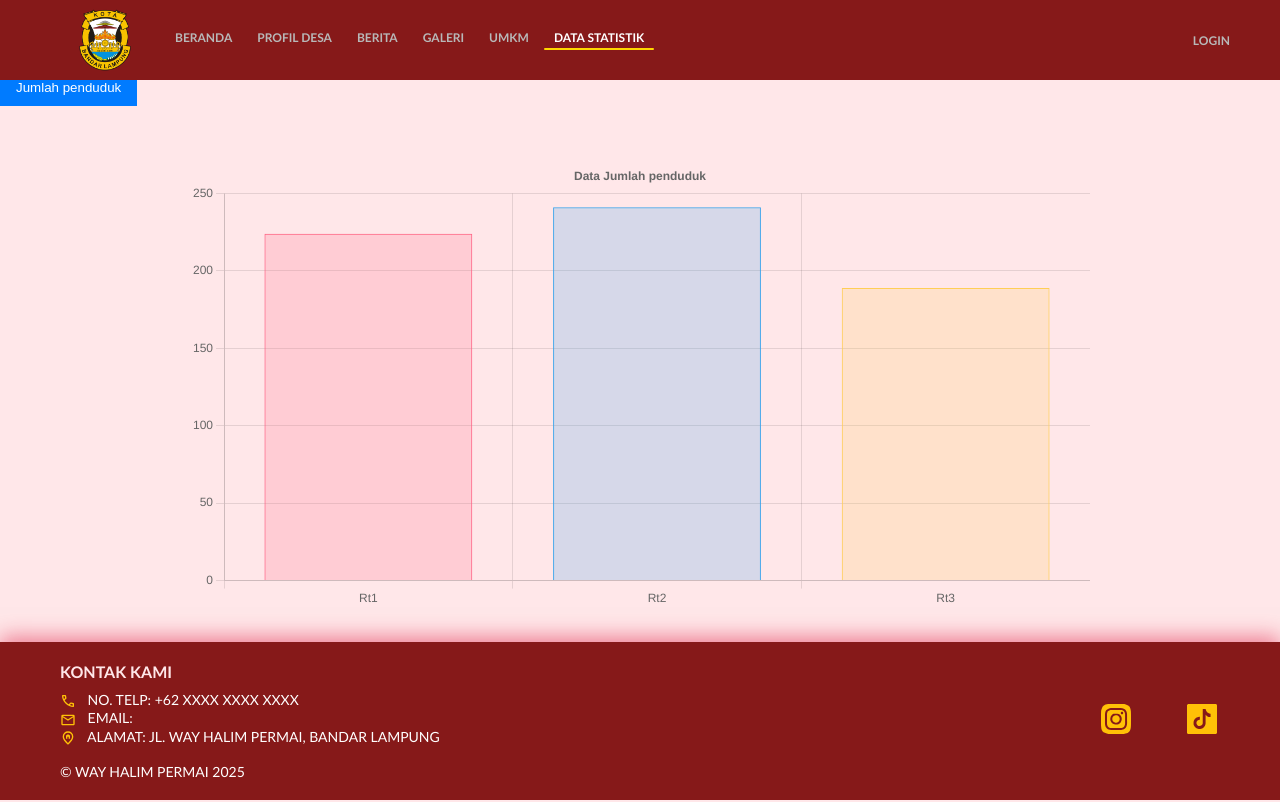
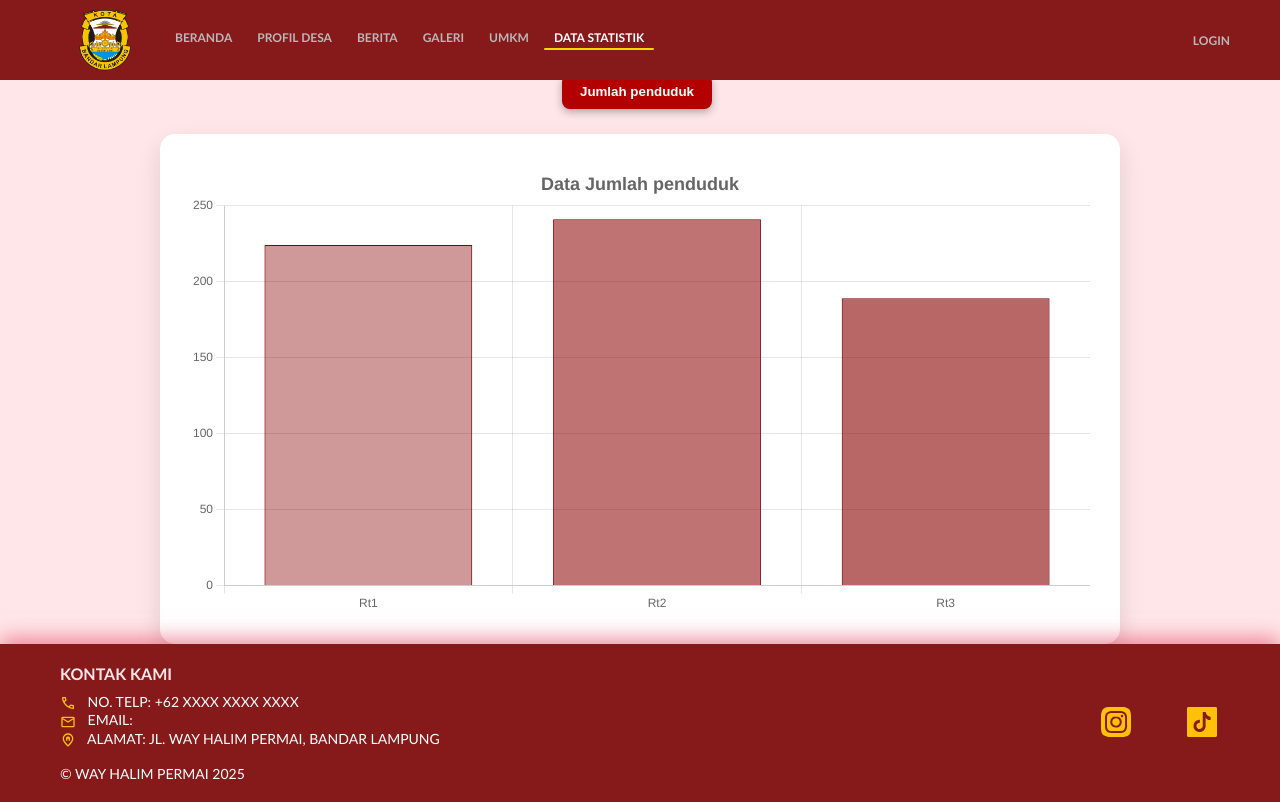
Before and after one commit to IcniP/projek_desa, a Django app: page /statistik/ in a window 1280 px wide. Run offline with Django 5.2, Linux system fonts and the light colour scheme; data comes from the database, SQL or seed files in the repository; some libraries are stand-ins or nearby versions; some web fonts are replaced.

Commit message:
perbaikan Statistik

```diff
--- a/statistik/templates/statistik/tampil_data.html
+++ b/statistik/templates/statistik/tampil_data.html
@@ -1,24 +1,46 @@
 {% extends 'profil/base.html' %} {% block content %}
 <style>
+    h2 {
+        text-align: center;
+        font-weight: 700;
+        margin-bottom: 25px;
+        color: #7b0000; /* merah maroon khas pemerintahan */
+    }
+
     .chart-nav {
-        margin-bottom: 20px;
+        margin-bottom: 25px;
+        text-align: center;
     }
+
     .chart-nav-button {
-        padding: 10px 15px;
-        border: 1px solid #ccc;
-        background-color: #f0f0f0;
+        padding: 10px 18px;
+        border: none;
+        background-color: #e6e6e6;
+        border-radius: 8px;
         cursor: pointer;
-        margin-right: 5px;
+        margin-right: 6px;
+        font-weight: 600;
+        transition: 0.3s;
     }
+
+    .chart-nav-button:hover {
+        background-color: #d5d5d5;
+    }
+
     .chart-nav-button.active {
-        background-color: #007bff;
+        background-color: #b30000;
         color: white;
-        border-color: #007bff;
+        box-shadow: 0 3px 8px rgba(0,0,0,0.3);
     }
-    .chart-container {
-        width: 80%;
+
+    .chart-box {
+        background: #fff;
+        padding: 30px;
+        border-radius: 15px;
+        width: 85%;
         max-width: 900px;
         margin: auto;
+        box-shadow: 0 10px 25px rgba(0,0,0,0.12);
     }
 </style>
 
@@ -30,10 +52,9 @@
     {% endfor %}
 </div>
 
-<div class="chart-container">
+<div class="chart-box">
     <canvas id="myChart"></canvas>
 </div>
-
 
 <script src="https://cdn.jsdelivr.net/npm/chart.js"></script>
 
@@ -60,20 +81,20 @@
                     label: kategori || 'Data Statistik',
                     data: result.data,
                     backgroundColor: [
-                        'rgba(255, 99, 132, 0.2)',
-                        'rgba(54, 162, 235, 0.2)',
-                        'rgba(255, 206, 86, 0.2)',
-                        'rgba(75, 192, 192, 0.2)',
-                        'rgba(153, 102, 255, 0.2)',
-                        'rgba(255, 159, 64, 0.2)'
+                        'rgba(139, 0, 0, 0.4)',
+                        'rgba(139, 0, 0, 0.55)',
+                        'rgba(139, 0, 0, 0.60)',
+                        'rgba(255, 193, 7, 0.45)',
+                        'rgba(255, 193, 7, 0.65)',
+                        'rgba(255, 193, 7, 0.85)'
                     ],
                     borderColor: [
-                        'rgba(255, 99, 132, 1)',
-                        'rgba(54, 162, 235, 1)',
-                        'rgba(255, 206, 86, 1)',
-                        'rgba(75, 192, 192, 1)',
-                        'rgba(153, 102, 255, 1)',
-                        'rgba(255, 159, 64, 1)'
+                        '#7b0000',
+                        '#7b0000',
+                        '#7b0000',
+                        '#ffc107',
+                        '#ffc107',
+                        '#ffc107'
                     ],
                     borderWidth: 1
                 }]
@@ -92,7 +113,17 @@
                             legend: { display: false },
                             title: {
                                 display: true,
-                                text: `Data ${kategori || 'Statistik'}`
+                                text: `Data ${kategori || 'Statistik'}`,
+                                font: { size: 18, weight: 'bold' }
+                            },
+                            tooltip: {
+                                backgroundColor: "#ffffff",
+                                titleColor: "#000",
+                                bodyColor: "#000",
+                                borderColor: "#ccc",
+                                borderWidth: 1,
+                                padding: 10,
+                                displayColors: false
                             }
                         },
                         scales: {
```
